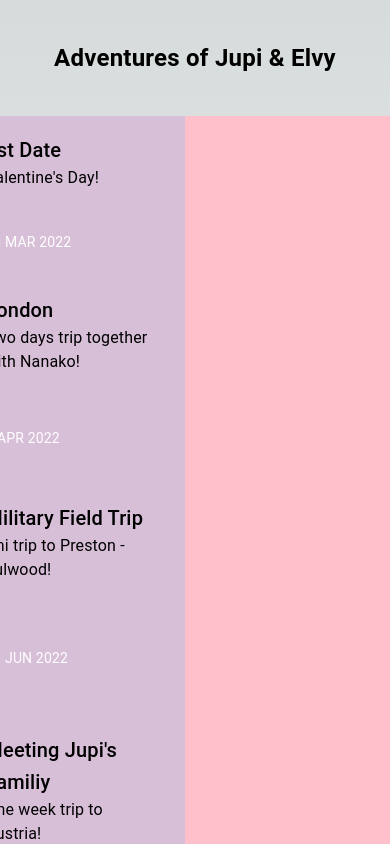
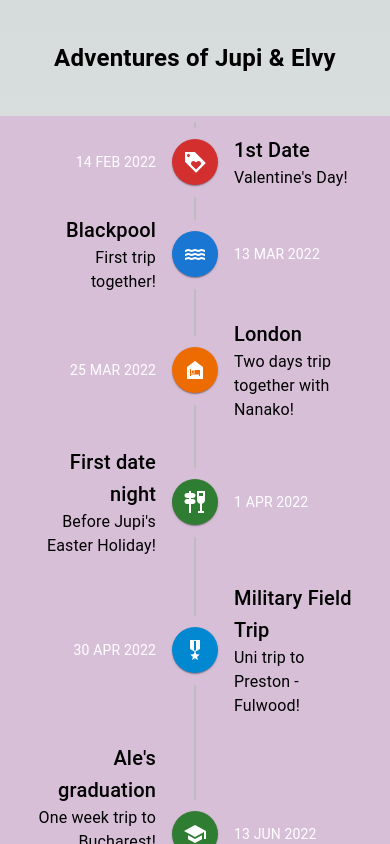
Before and after one commit to Koala0CE/verbose-memory, a Next.js app: page / in a window 390 px wide. Shown: the top 844 px of the page. Built offline with nearby package versions, Linux system fonts and the light colour scheme.

Commit message:
sort of mobile timeline

```diff
--- a/src/app/_components/Timeline.tsx
+++ b/src/app/_components/Timeline.tsx
@@ -163,8 +163,8 @@ export default function CustomizedTimeline() {
   return (
     <>
       <Stack
-        justifyContent={"space-evenly"}
-        direction={"row"}
+        justifyContent={{ xs: "center", md: "space-evenly" }}
+        direction={{ xs: "column", md: "row" }}
         bgcolor={"wheat"}
       >
         {/* Timeline */}
@@ -216,12 +216,11 @@ export default function CustomizedTimeline() {
         {/* Pictures */}
 
         <Stack
-          display={"flex"}
           alignItems={"center"}
           justifyContent={"center"}
           bgcolor={"pink"}
-          width={700}
-          height={900}
+          width={{ xs: "100vw", md: 700 }}
+          height={{ xs: "100vh", md: 900 }}
         >
           {selectedImageUrl && selectedImageAlt && (
             <Pictures
```
